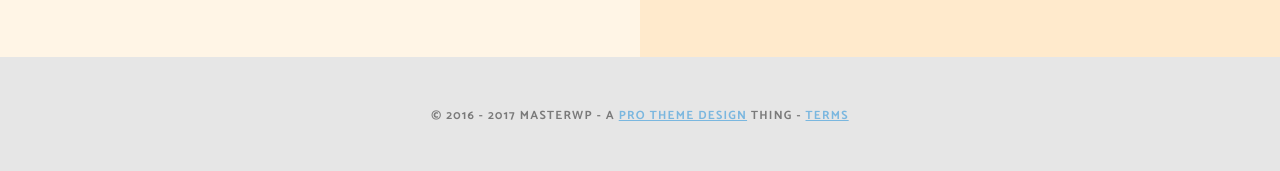
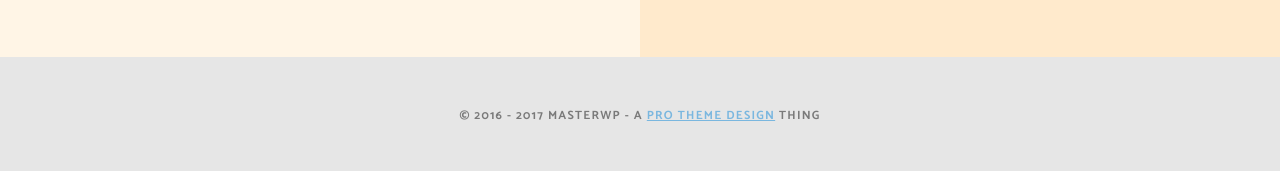
Before and after one commit to BinaryMoon/MasterWP, a Jekyll site: the page built from index.md, in a window 1280 px wide. Shown: the part 1583-1754 px from the top of the page. Built offline with Jekyll 4.4.1, drawn with Linux system fonts in a browser that asks for light colours; nearby versions of some CDN libraries; comment, search, counter and statistics services are not loaded.

Commit message:
hide terms link since they are currently not relevant

```diff
--- a/_includes/footer.html
+++ b/_includes/footer.html
@@ -30,7 +30,7 @@
 
 	<div class="copyright">
 
-		&copy; 2016 - {{ site.time | date: '%Y' }} MasterWP - a <a href="https://prothemedesign.com" rel="nofollow">Pro Theme Design</a> thing - <a href="{% link _pages/terms.md %}">Terms</a>
+		&copy; 2016 - {{ site.time | date: '%Y' }} MasterWP - a <a href="https://prothemedesign.com" rel="nofollow">Pro Theme Design</a> thing <!-- - <a href="{% link _pages/terms.md %}">Terms</a> -->
 
 	</div>
 
```
